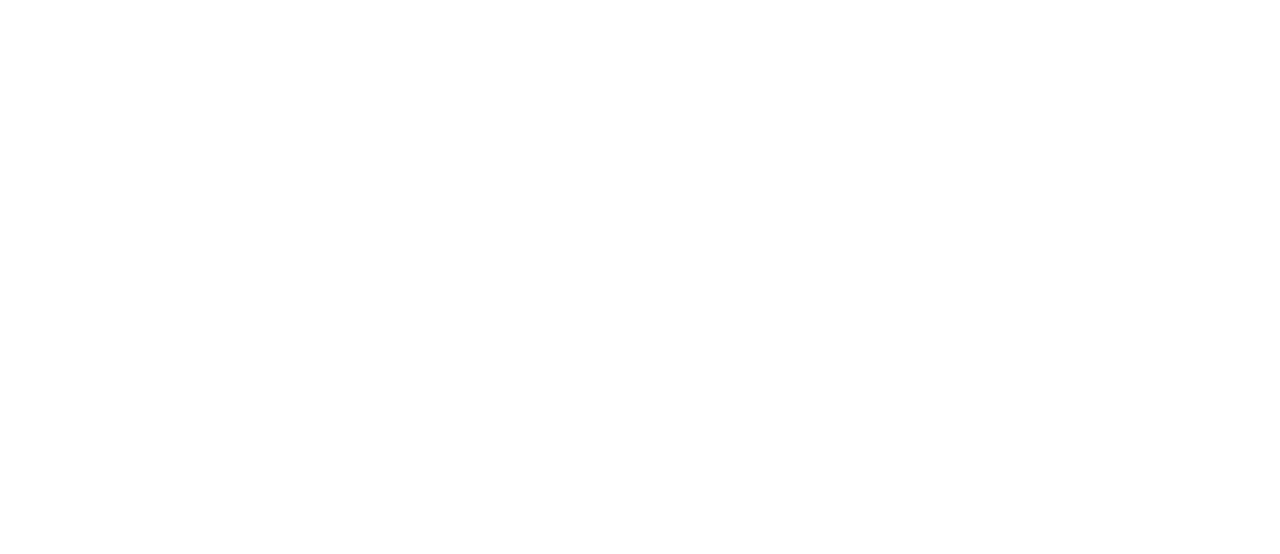
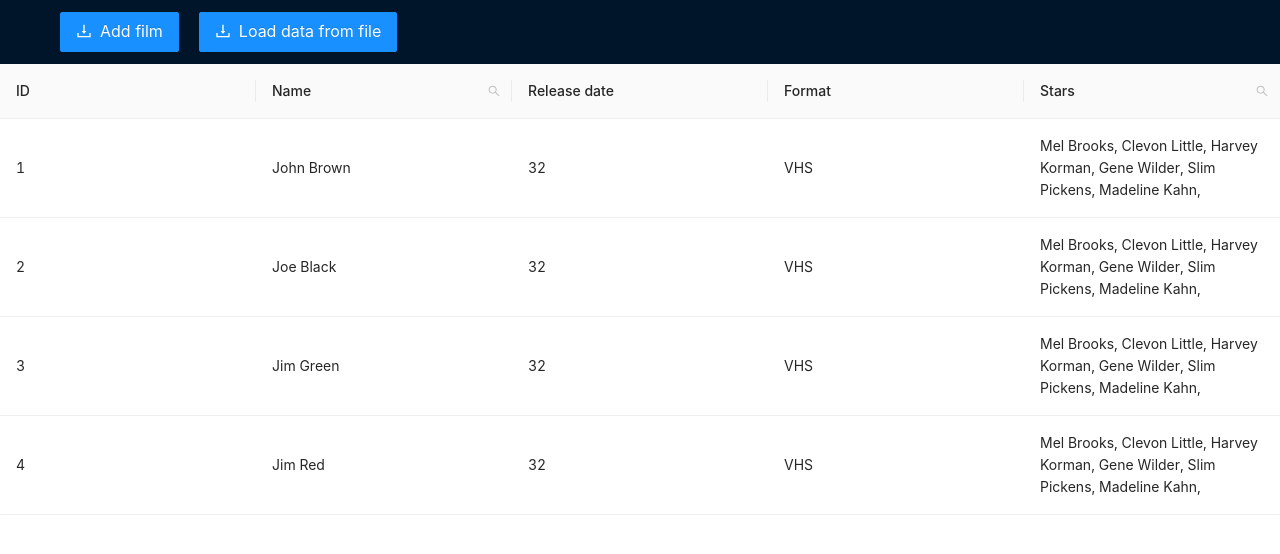
Before and after one commit to MentalG/webbyLab-frontend, a React (Create React App) app: page / in a window 1280 px wide. Shown: the top 554 px of the page. Built offline with nearby package versions, Linux system fonts and the light colour scheme.

Commit message:
add: Header & Content

```diff
--- a/package.json
+++ b/package.json
@@ -3,11 +3,15 @@
   "version": "0.1.0",
   "private": true,
   "dependencies": {
+    "@ant-design/icons": "^4.2.2",
     "@testing-library/jest-dom": "^4.2.4",
     "@testing-library/react": "^9.3.2",
     "@testing-library/user-event": "^7.1.2",
+    "antd": "^4.6.4",
+    "node-sass": "^4.14.1",
     "react": "^16.13.1",
     "react-dom": "^16.13.1",
+    "react-highlight-words": "^0.16.0",
     "react-scripts": "3.4.3"
   },
   "scripts": {
--- a/public/index.html
+++ b/public/index.html
@@ -8,8 +8,6 @@
       name="description"
       content="Web site created using create-react-app"
     />
-    <link rel="manifest" href="%PUBLIC_URL%/manifest.json" />
-
     <title>Films</title>
   </head>
   <body>
--- a/src/App.js
+++ /dev/null
@@ -1,11 +0,0 @@
-import React from 'react';
-
-function App() {
-  return (
-    <div className="App">
-
-    </div>
-  );
-}
-
-export default App;
--- /dev/null
+++ b/src/Components/App/App.jsx
@@ -0,0 +1,23 @@
+import React from 'react';
+import Menu from '../Menu';
+import Main from '../Main';
+import { Layout } from 'antd';
+
+const { Header, Content } = Layout;
+
+const App = () => {
+  return (
+    <div className='App'>
+      <Layout>
+        <Header>
+          <Menu />
+        </Header>
+        <Content>
+          <Main />
+        </Content>
+      </Layout>
+    </div>
+  );
+};
+
+export default App;
--- /dev/null
+++ b/src/Components/App/index.js
@@ -0,0 +1 @@
+export {default} from './App'
--- /dev/null
+++ b/src/Components/Main/Main.jsx
@@ -0,0 +1,167 @@
+import React, { useState } from 'react';
+import { Table, Input, Button, Space } from 'antd';
+import Highlighter from 'react-highlight-words';
+import { SearchOutlined } from '@ant-design/icons';
+
+const stars = [
+  'Mel Brooks',
+  'Clevon Little',
+  'Harvey Korman',
+  'Gene Wilder',
+  'Slim Pickens',
+  'Madeline Kahn',
+];
+
+const data = [
+  {
+    id: '1',
+    key: '1',
+    name: 'John Brown',
+    releaseDate: 32,
+    format: 'VHS',
+    stars: stars.map((star) => <span>{star}, </span>),
+  },
+  {
+    id: '2',
+    key: '2',
+    name: 'Joe Black',
+    releaseDate: 32,
+    format: 'VHS',
+    stars: stars.map((star) => <span>{star}, </span>),
+  },
+  {
+    id: '3',
+    key: '3',
+    name: 'Jim Green',
+    releaseDate: 32,
+    format: 'VHS',
+    stars: stars.map((star) => <span>{star}, </span>),
+  },
+  {
+    id: '4',
+    key: '4',
+    name: 'Jim Red',
+    releaseDate: 32,
+    format: 'VHS',
+    stars: stars.map((star) => <span>{star}, </span>),
+  },
+];
+
+const Main = () => {
+  const [searchText, setSearchText] = useState('');
+  const [searchedColumn, setSearchedColumn] = useState('');
+  let searchInput;
+
+  const handleSearch = (selectedKeys, confirm, dataIndex) => {
+    confirm();
+    setSearchText(selectedKeys[0]);
+    setSearchedColumn(dataIndex);
+  };
+
+  const handleReset = (clearFilters) => {
+    clearFilters();
+    setSearchText('');
+  };
+
+  const getColumnSearchProps = (dataIndex) => ({
+    filterDropdown: ({
+      setSelectedKeys,
+      selectedKeys,
+      confirm,
+      clearFilters,
+    }) => (
+      <div style={{ padding: 8 }}>
+        <Input
+          ref={(node) => {
+            searchInput = node;
+          }}
+          placeholder={`Search ${dataIndex}`}
+          value={selectedKeys[0]}
+          onChange={(e) =>
+            setSelectedKeys(e.target.value ? [e.target.value] : [])
+          }
+          onPressEnter={() => handleSearch(selectedKeys, confirm, dataIndex)}
+          style={{ width: 188, marginBottom: 8, display: 'block' }}
+        />
+        <Space>
+          <Button
+            type='primary'
+            onClick={() => handleSearch(selectedKeys, confirm, dataIndex)}
+            icon={<SearchOutlined />}
+            size='small'
+            style={{ width: 90 }}
+          >
+            Search
+          </Button>
+          <Button
+            onClick={() => handleReset(clearFilters)}
+            size='small'
+            style={{ width: 90 }}
+          >
+            Reset
+          </Button>
+        </Space>
+      </div>
+    ),
+    filterIcon: (filtered) => (
+      <SearchOutlined style={{ color: filtered ? '#1890ff' : undefined }} />
+    ),
+    onFilter: (value, record) =>
+      record[dataIndex]
+        ? record[dataIndex]
+            .toString()
+            .toLowerCase()
+            .includes(value.toLowerCase())
+        : '',
+    onFilterDropdownVisibleChange: (visible) => {
+      if (visible) {
+        setTimeout(() => searchInput.select(), 100);
+      }
+    },
+    render: (text) =>
+      searchedColumn === dataIndex ? (
+        <Highlighter
+          highlightStyle={{ backgroundColor: '#ffc069', padding: 0 }}
+          searchWords={[searchText]}
+          autoEscape
+          textToHighlight={text ? text.toString() : ''}
+        />
+      ) : (
+        text
+      ),
+  });
+
+  const columns = [
+    {
+      title: 'ID',
+      dataIndex: 'id',
+      key: 'id',
+    },
+    {
+      title: 'Name',
+      dataIndex: 'name',
+      key: 'name',
+      ...getColumnSearchProps('name'),
+    },
+    {
+      title: 'Release date',
+      dataIndex: 'releaseDate',
+      key: 'releaseDate',
+    },
+    {
+      title: 'Format',
+      dataIndex: 'format',
+      key: 'format',
+    },
+    {
+      title: 'Stars',
+      dataIndex: 'stars',
+      key: 'stars',
+      ...getColumnSearchProps('name'),
+    },
+  ];
+
+  return <Table columns={columns} dataSource={data} tableLayout={'fixed'} pagination={false}/>;
+};
+
+export default Main;
--- /dev/null
+++ b/src/Components/Main/index.js
@@ -0,0 +1 @@
+export { default } from './Main';
--- /dev/null
+++ b/src/Components/Menu/Menu.jsx
@@ -0,0 +1,22 @@
+import React from 'react';
+import { Button } from 'antd';
+import { DownloadOutlined } from '@ant-design/icons';
+import './styles.scss'
+
+const Menu = () => {
+    const type = 'primary'
+    const size = 'large'
+
+  return (
+    <div className='menu_container'>
+      <Button type={type} icon={<DownloadOutlined />} size={size}>
+        Add film
+      </Button>
+      <Button type={type} icon={<DownloadOutlined />} size={size}>
+        Load data from file
+      </Button>
+    </div>
+  );
+};
+
+export default Menu;
--- /dev/null
+++ b/src/Components/Menu/index.js
@@ -0,0 +1 @@
+export {default} from './Menu'
--- /dev/null
+++ b/src/Components/Menu/styles.scss
@@ -0,0 +1,5 @@
+.menu_container {
+    button {
+        margin: 0px 10px;
+    }
+}
--- a/src/index.js
+++ b/src/index.js
@@ -1,10 +1,9 @@
 import React from 'react';
 import ReactDOM from 'react-dom';
-import App from './App';
+import App from './Components/App';
+import 'antd/dist/antd.css';
 
 ReactDOM.render(
-  <React.StrictMode>
-    <App />
-  </React.StrictMode>,
+    <App />,
   document.getElementById('root')
 );
```
Also changed, not shown: 1 other file (tests, documents, lock files or other folders).
